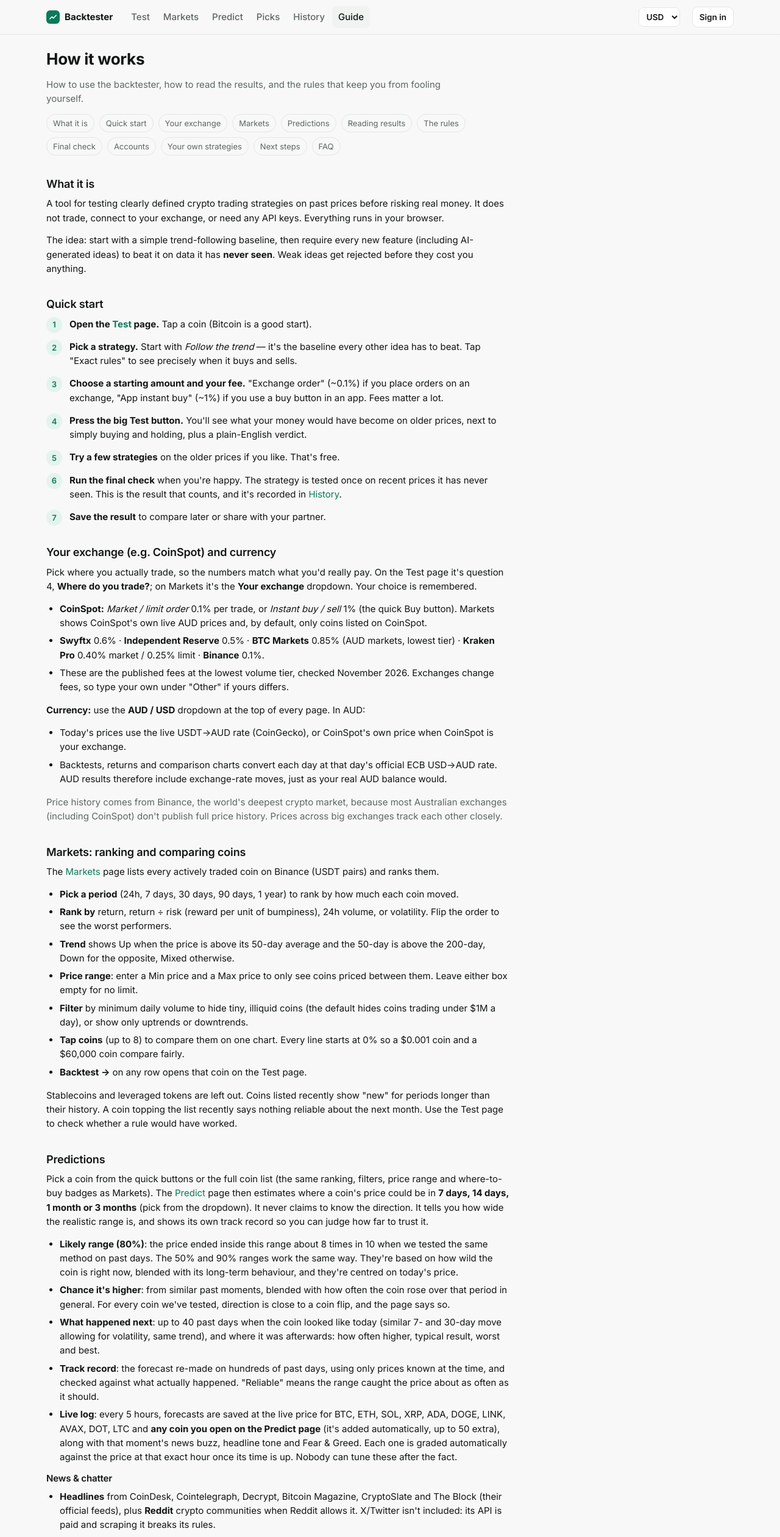
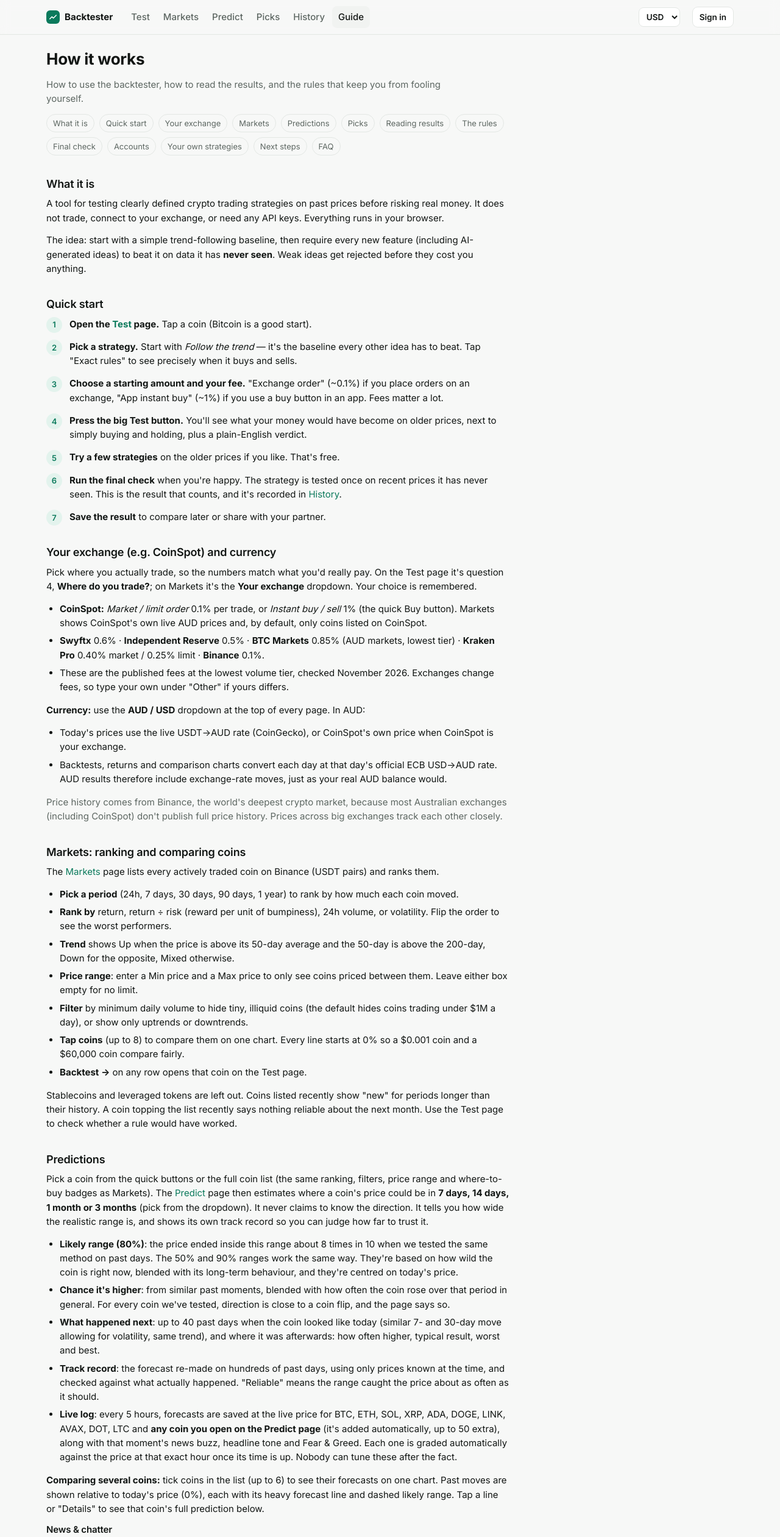
Before and after one commit to Walkingcouch/crypto-backtester, a React (Vite) app: page /guide in a window 1280 px wide. Shown: the top 2521 px of the page at 61% size. Built offline with nearby package versions, Linux system fonts and the light colour scheme; no server answers.

Commit message:
Guide: Picks and multi-coin forecast comparison
Co-Authored-By: Claude Opus 5.5 <noreply@anthropic.com>
Claude-Session: https://claude.ai/code/session_01E1dP4848Yh5K7UKfVBYc2n

```diff
--- a/src/pages/Guide.tsx
+++ b/src/pages/Guide.tsx
@@ -8,7 +8,7 @@ export default function Guide() {
           <h1>How it works</h1>
           <p>How to use the backtester, how to read the results, and the rules that keep you from fooling yourself.</p>
           <div className="toc">
-            <a href="#what">What it is</a><a href="#quick">Quick start</a><a href="#exchange">Your exchange</a><a href="#markets">Markets</a><a href="#predict">Predictions</a><a href="#read">Reading results</a>
+            <a href="#what">What it is</a><a href="#quick">Quick start</a><a href="#exchange">Your exchange</a><a href="#markets">Markets</a><a href="#predict">Predictions</a><a href="#picks">Picks</a><a href="#read">Reading results</a>
             <a href="#rules">The rules</a><a href="#unseen">Final check</a><a href="#accounts">Accounts</a>
             <a href="#own">Your own strategies</a><a href="#next">Next steps</a><a href="#faq">FAQ</a>
           </div>
@@ -68,6 +68,7 @@ export default function Guide() {
           <li><b>Track record</b>: the forecast re-made on hundreds of past days, using only prices known at the time, and checked against what actually happened. "Reliable" means the range caught the price about as often as it should.</li>
           <li><b>Live log</b>: every 5 hours, forecasts are saved at the live price for BTC, ETH, SOL, XRP, ADA, DOGE, LINK, AVAX, DOT, LTC and <b>any coin you open on the Predict page</b> (it's added automatically, up to 50 extra), along with that moment's news buzz, headline tone and Fear &amp; Greed. Each one is graded automatically against the price at that exact hour once its time is up. Nobody can tune these after the fact.</li>
         </ul>
+        <p><b>Comparing several coins:</b> tick coins in the list (up to 6) to see their forecasts on one chart. Past moves are shown relative to today's price (0%), each with its heavy forecast line and dashed likely range. Tap a line or "Details" to see that coin's full prediction below.</p>
         <h3>News &amp; chatter</h3>
         <ul>
           <li><b>Headlines</b> from CoinDesk, Cointelegraph, Decrypt, Bitcoin Magazine, CryptoSlate and The Block (their official feeds), plus <b>Reddit</b> crypto communities when Reddit allows it. X/Twitter isn't included: its API is paid and scraping it breaks its rules.</li>
@@ -75,6 +76,16 @@ export default function Guide() {
           <li><b>Market mood</b> is the Crypto Fear &amp; Greed Index (alternative.me). Because it has history back to 2018, it's fed into the predictions, but only for coins where adding it improved past forecasts. The page tells you whether it was used.</li>
           <li>Tone and buzz have no history yet, so they're shown and saved daily but not used in the numbers. Once enough days are logged, they can be tested the same way.</li>
         </ul>
+
+        <h2 id="picks">Picks (recommendations)</h2>
+        <p>The <Link to="/picks">Picks</Link> page suggests which coins to hold right now and how much of each for your budget, using rules taken from published research rather than tuned to past data:</p>
+        <ul>
+          <li><b>Only the 20 most-traded coins.</b> Research finds the "bargains" in tiny coins are mostly untradeable (Fieberg, Liedtke &amp; Zaremba, 2024).</li>
+          <li><b>Trend checks:</b> is the price higher than 20, 40, 80 and 160 days ago, and above its average over each? A coin needs 6 of 8 to be a buy. Trend/momentum is the best-supported signal in crypto (Liu &amp; Tsyvinski, 2021; Zarattini, Pagani &amp; Barbon, 2025).</li>
+          <li><b>Size by wildness:</b> calmer coins get bigger shares, wild ones smaller, never more than 20% (Kaya &amp; Mostowfi, 2022). Whatever isn't needed stays in cash, so in a falling market most of the budget sits out.</li>
+          <li><b>Weekly review,</b> skipping tiny changes to save fees. No one-day signals, because one-day jumps in small coins tend to reverse (Zaremba et al., 2021).</li>
+        </ul>
+        <p>The page shows the suggested mix for your budget, what changed since last week, coins to watch or avoid, and a <b>track record</b>: following the picks week by week since 2019, with your exchange's fee, compared with just holding Bitcoin and with a top-10 basket. That history only includes coins that still trade today, so it flatters every strategy. Coins that collapsed and were delisted are missing ("survivorship bias"). These are rules-based suggestions for your own research, not personal financial advice.</p>
 
         <h2 id="read">Reading results</h2>
         <ul>
```
